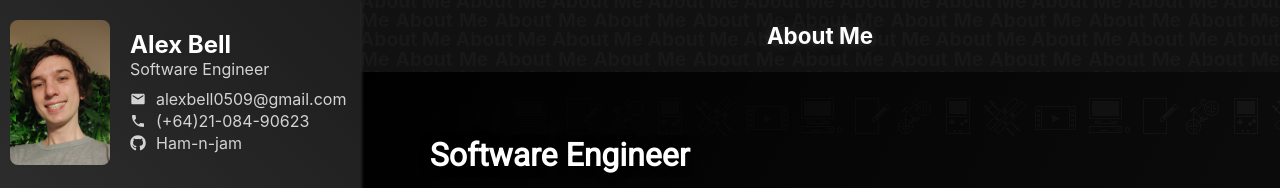
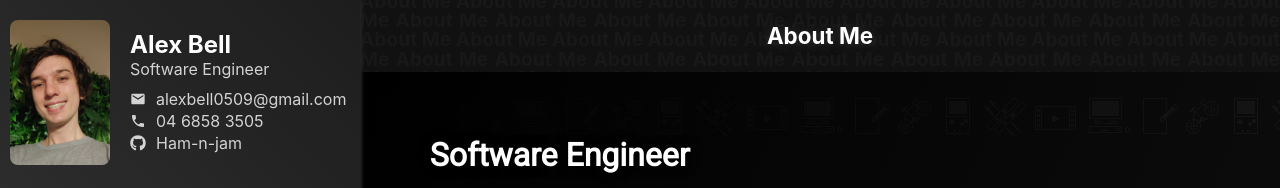
Before and after one commit to Ham-n-jam/Ham-n-jam.github.io, a React (Create React App) app: page / in a window 1280 px wide. Shown: the top 188 px of the page. Built offline with nearby package versions, Linux system fonts and the light colour scheme.

Commit message:
Update CV + Ph number

```diff
--- a/src/components/MainPage/SideBar.tsx
+++ b/src/components/MainPage/SideBar.tsx
@@ -33,8 +33,8 @@ export default function SideBar() {
                                 </a>
                             </div>
                             <div>
-                                <a className={styles.link} href="tel:+6421-084-90623">
-                                    <MdPhone className={"icon"}/> (+64)21-084-90623
+                                <a className={styles.link} href="tel:04-6858-3505">
+                                    <MdPhone className={"icon"}/> 04 6858 3505
                                 </a>
                             </div>
                             <div>
```
Also changed, not shown: 2 other files (tests, documents, lock files or other folders).
